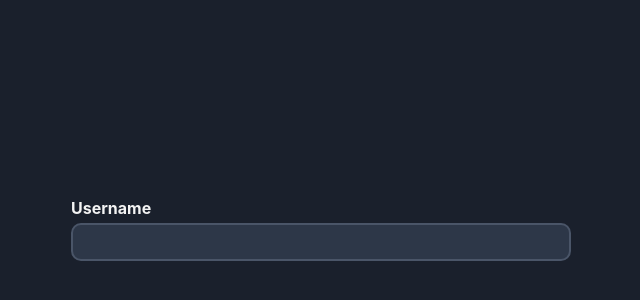
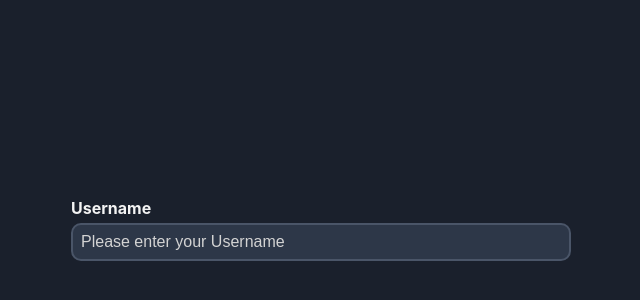
Before and after one commit to furkansylu97/ReactJs_Projects, a React (Vite) app in the folder ReactFormik/: page /portal in a window 1280 px wide. Shown: the part 168-468 px from the top of the page, without its empty margins (319-959 px from the left). Built offline with nearby package versions, Linux system fonts and the light colour scheme.

Commit message:
Recieve error messages process was performed

```diff
--- a/ReactFormik/src/components/CustomInput.jsx
+++ b/ReactFormik/src/components/CustomInput.jsx
@@ -1,10 +1,16 @@
+import { useField } from 'formik'
 import React from 'react'
 
 function CustomInput({label, ...props}) {
+
+    const [field, meta] = useField(props);
+
   return (
     <>
      <label>{label}</label>
-     <input type="text" />
+     <input {...field} {...props}
+     className={meta.error ? 'input-error' : ''} />
+    {meta.error && <div className='error'>{meta.error}</div>}
     </>
   )
 }
```
